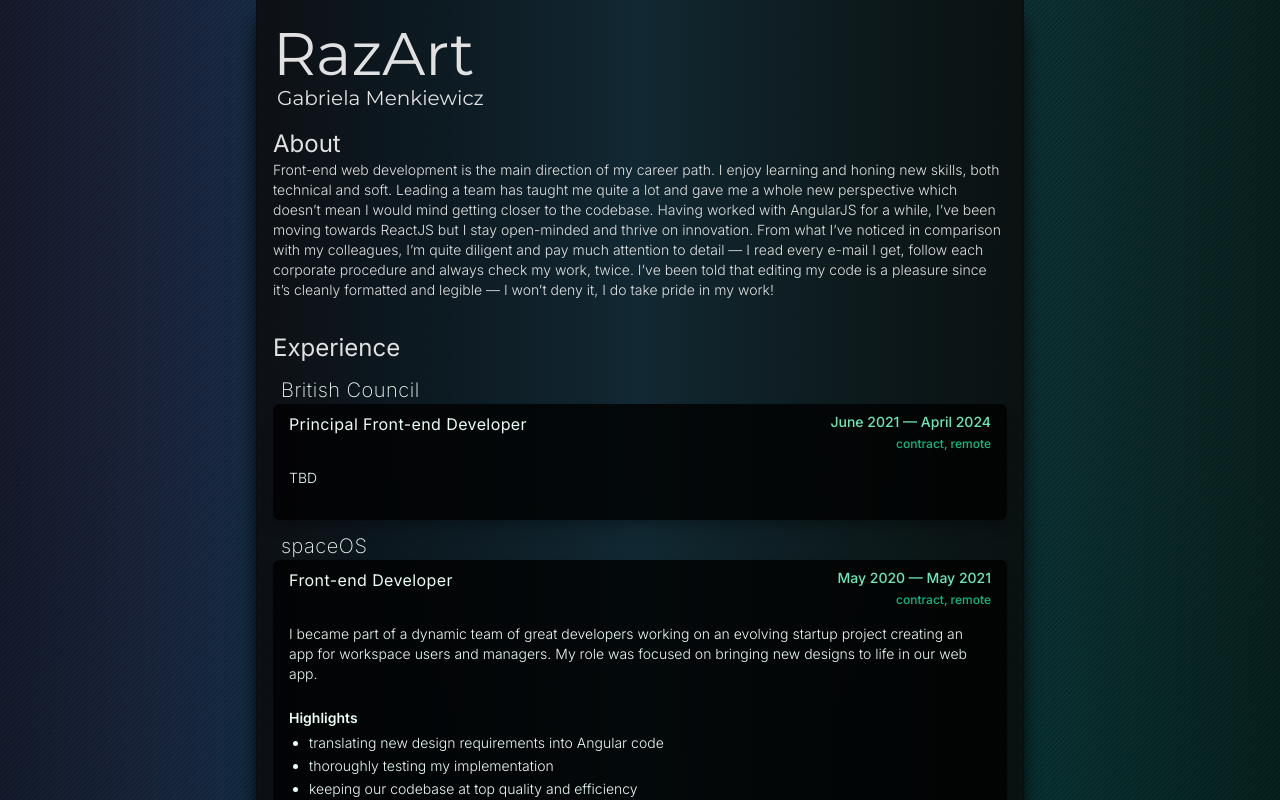
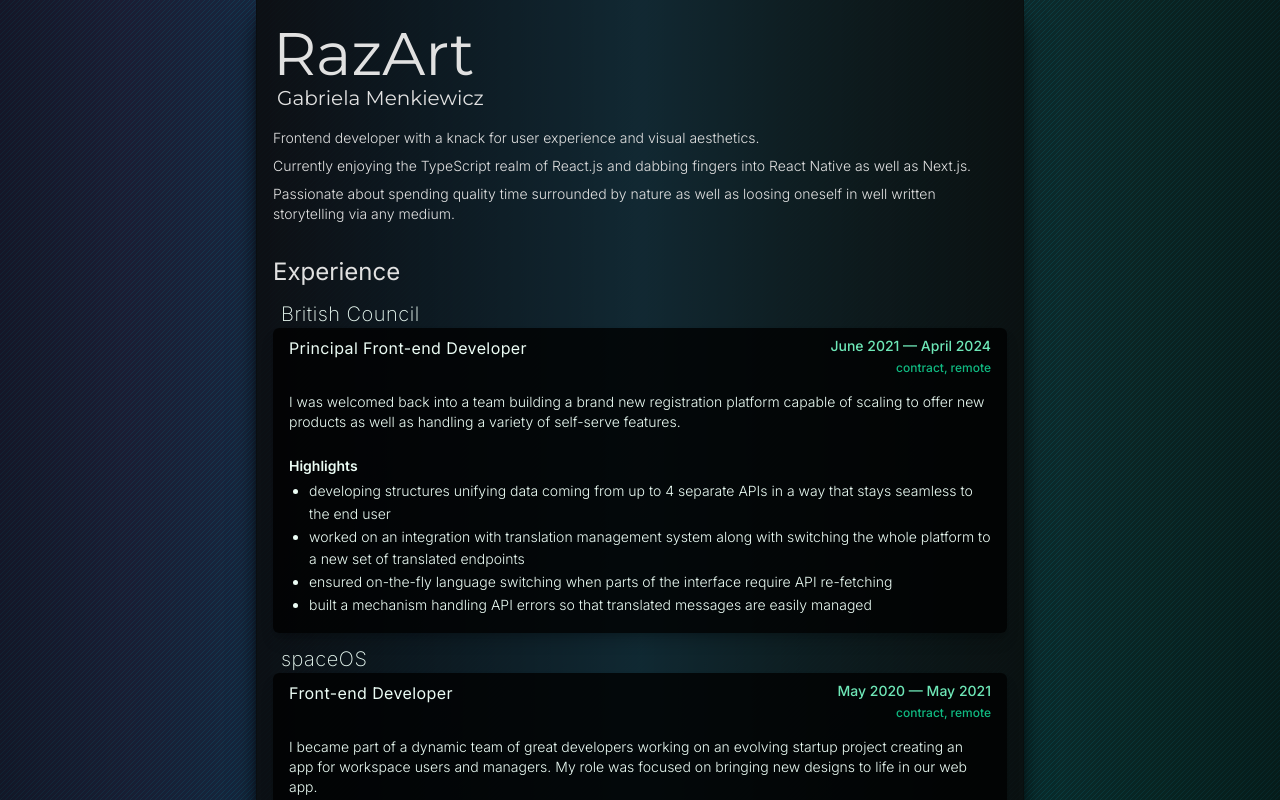
Before and after one commit to Raz666/razart, a Next.js app: page /en in a window 1280 px wide. Shown: the top 800 px of the page. Built offline with nearby package versions, Linux system fonts and the light colour scheme.

Commit message:
add content: about, experience

```diff
--- a/messages/en.json
+++ b/messages/en.json
@@ -6,7 +6,11 @@
   },
   "About": {
     "title": "About",
-    "content": "Front-end web development is the main direction of my career path. I enjoy learning and honing new skills, both technical and soft. Leading a team has taught me quite a lot and gave me a whole new perspective which doesn’t mean I would mind getting closer to the codebase. Having worked with AngularJS for a while, I’ve been moving towards ReactJS but I stay open-minded and thrive on innovation. From what I’ve noticed in comparison with my colleagues, I’m quite diligent and pay much attention to detail — I read every e-mail I get, follow each corporate procedure and always check my work, twice. I’ve been told that editing my code is a pleasure since it’s cleanly formatted and legible — I won’t deny it, I do take pride in my work!"
+    "content": {
+      "line1": "Frontend developer with a knack for user experience and visual aesthetics.",
+      "line2": "Currently enjoying the TypeScript realm of React.js and dabbing fingers into React Native as well as Next.js.",
+      "line3": "Passionate about spending quality time surrounded by nature as well as loosing oneself in well written storytelling  via any medium."
+    }
   },
   "Experience": {
     "title": "Experience",
@@ -76,11 +80,11 @@
         "hl11": "keeping my team members focused on our goals as well as their career progress"
       },
       "fe2": {
-        "desc": "TBD",
-        "hl1": "TBD",
-        "hl2": "TBD",
-        "hl3": "TBD",
-        "hl4": "TBD",
+        "desc": "I was welcomed back into a team building a brand new registration platform capable of scaling to offer new products as well as handling a variety of self-serve features.",
+        "hl1": "developing structures unifying data coming from up to 4 separate APIs in a way that stays seamless to the end user",
+        "hl2": "worked on an integration with translation management system along with switching the whole platform to a new set of translated endpoints",
+        "hl3": "ensured on-the-fly language switching when parts of the interface require API re-fetching",
+        "hl4": "built a mechanism handling API errors so that translated messages are easily managed",
         "hl5": "TBD"
       }
     },
--- a/src/app/[locale]/about/page.tsx
+++ b/src/app/[locale]/about/page.tsx
@@ -5,8 +5,10 @@ export default function About() {
 
   return (
     <section className="py-4">
-      <h3 className="text-2xl">{t('title')}</h3>
-      <p className="text-sm font-light">{t('content')}</p>
+      {/* <h3 className="text-2xl">{t('title')}</h3> */}
+      <p className="mb-2 text-sm font-light">{t('content.line1')}</p>
+      <p className="mb-2 text-sm font-light">{t('content.line2')}</p>
+      <p className="text-sm font-light">{t('content.line3')}</p>
     </section>
   );
 }
--- a/src/app/[locale]/experience/page.tsx
+++ b/src/app/[locale]/experience/page.tsx
@@ -16,6 +16,12 @@ export default function Experience() {
           endDate={useDateString({ year: 2024, month: 4 })}
         />
         <CareerEntry.Description>{t('bc.fe2.desc')}</CareerEntry.Description>
+        <Highlights>
+          <li>{t('bc.fe2.hl1')}</li>
+          <li>{t('bc.fe2.hl2')}</li>
+          <li>{t('bc.fe2.hl3')}</li>
+          <li>{t('bc.fe2.hl4')}</li>
+        </Highlights>
       </CareerEntry>
 
       <CareerEntry company={t('company.spaceOS')}>
```
